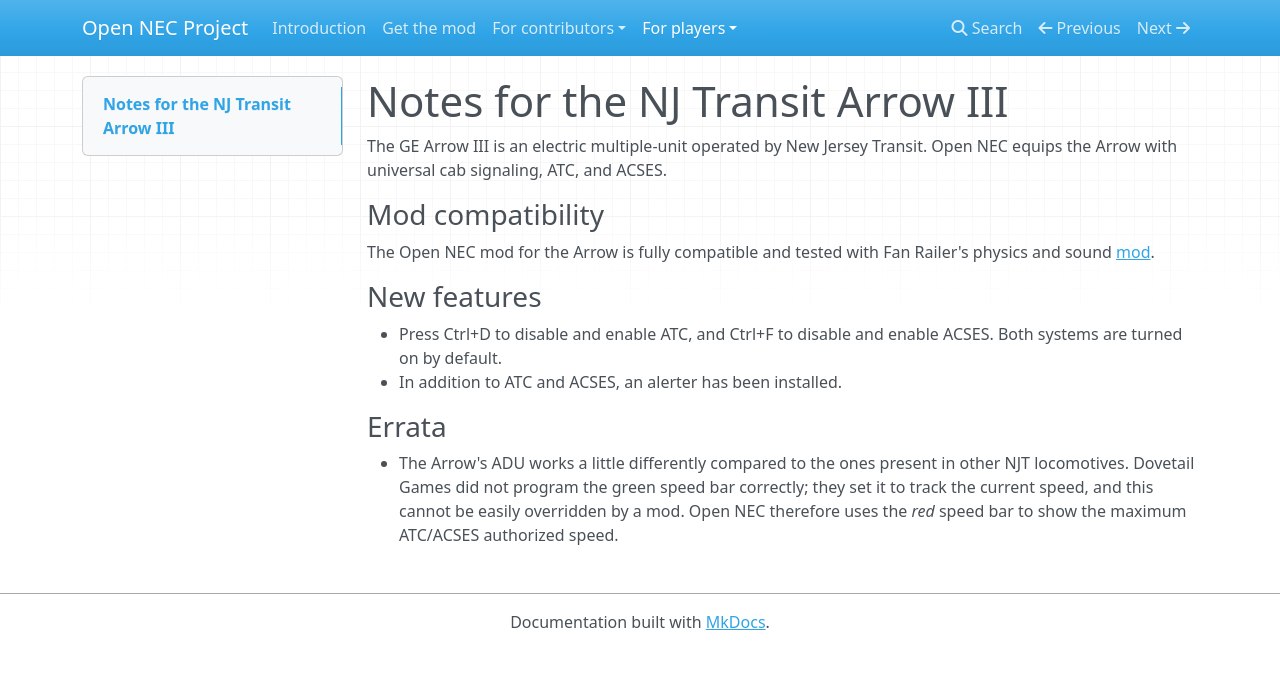
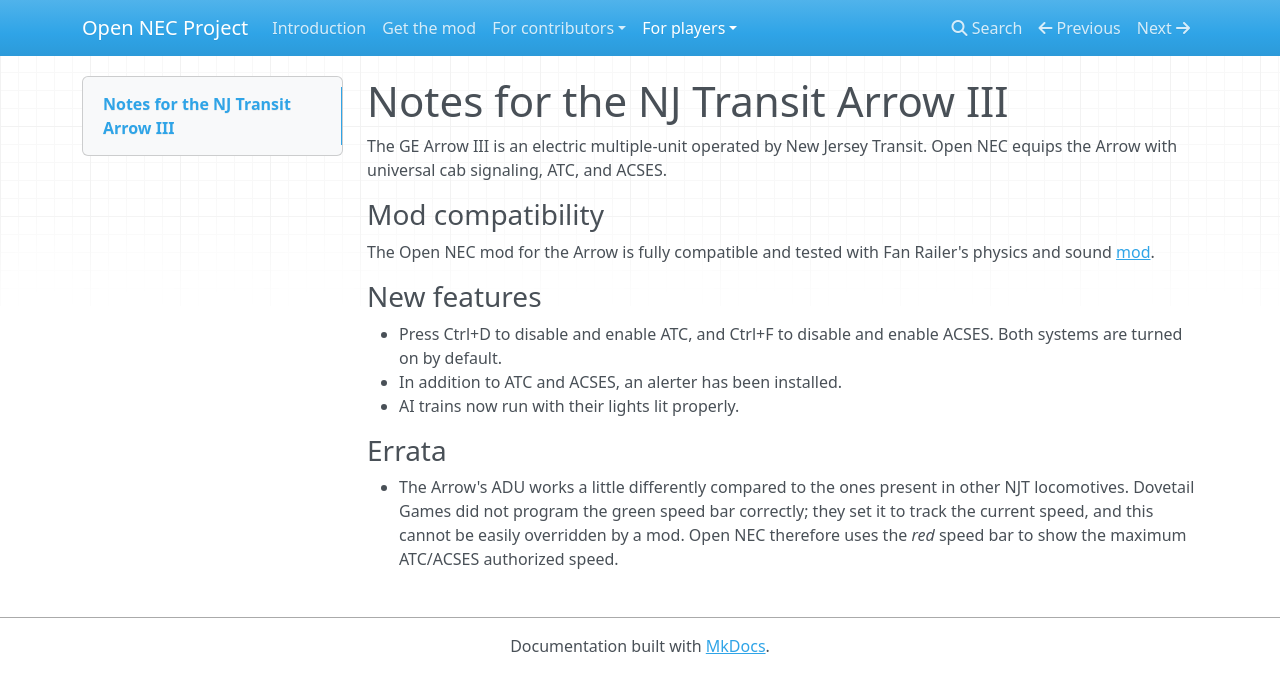
Before and after one commit to YoRyan/open-nec, an MkDocs documentation site: the page built from Docs/for-players/njt-arrow.md, in a window 1280 px wide. Shown: the top 693 px of the page. Built offline with MkDocs 1.6.1, drawn with Linux system fonts in a browser that asks for light colours; nearby versions of some CDN libraries.

Commit message:
feat(arrow): add sane, speed-based light behavior for ai trains

```diff
--- a/Docs/for-players/njt-arrow.md
+++ b/Docs/for-players/njt-arrow.md
@@ -10,6 +10,7 @@
 
 - Press Ctrl+D to disable and enable ATC, and Ctrl+F to disable and enable ACSES. Both systems are turned on by default.
 - In addition to ATC and ACSES, an alerter has been installed.
+- AI trains now run with their lights lit properly.
 
 ### Errata
 
```
Also changed, not shown: 1 other file.
